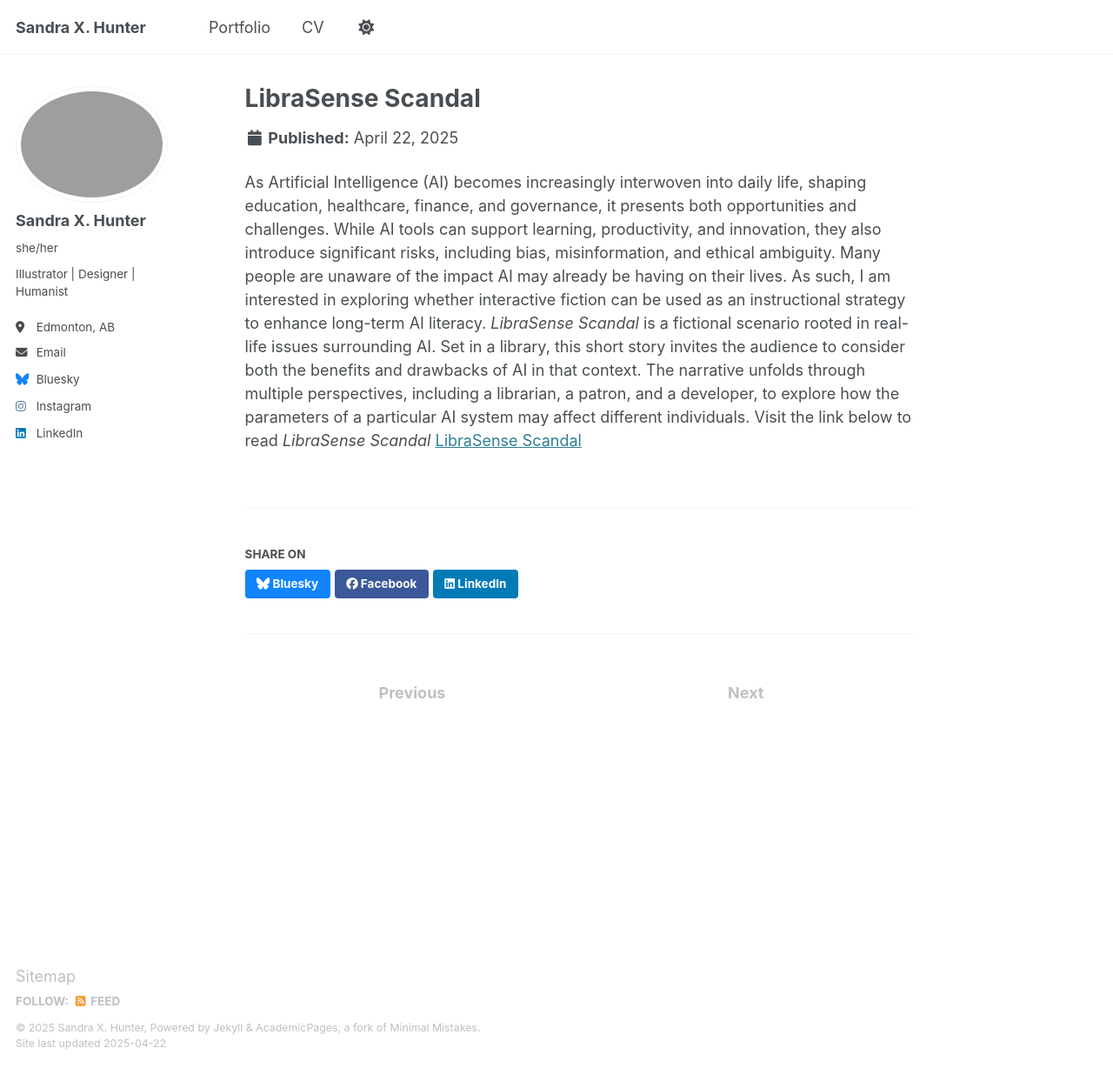
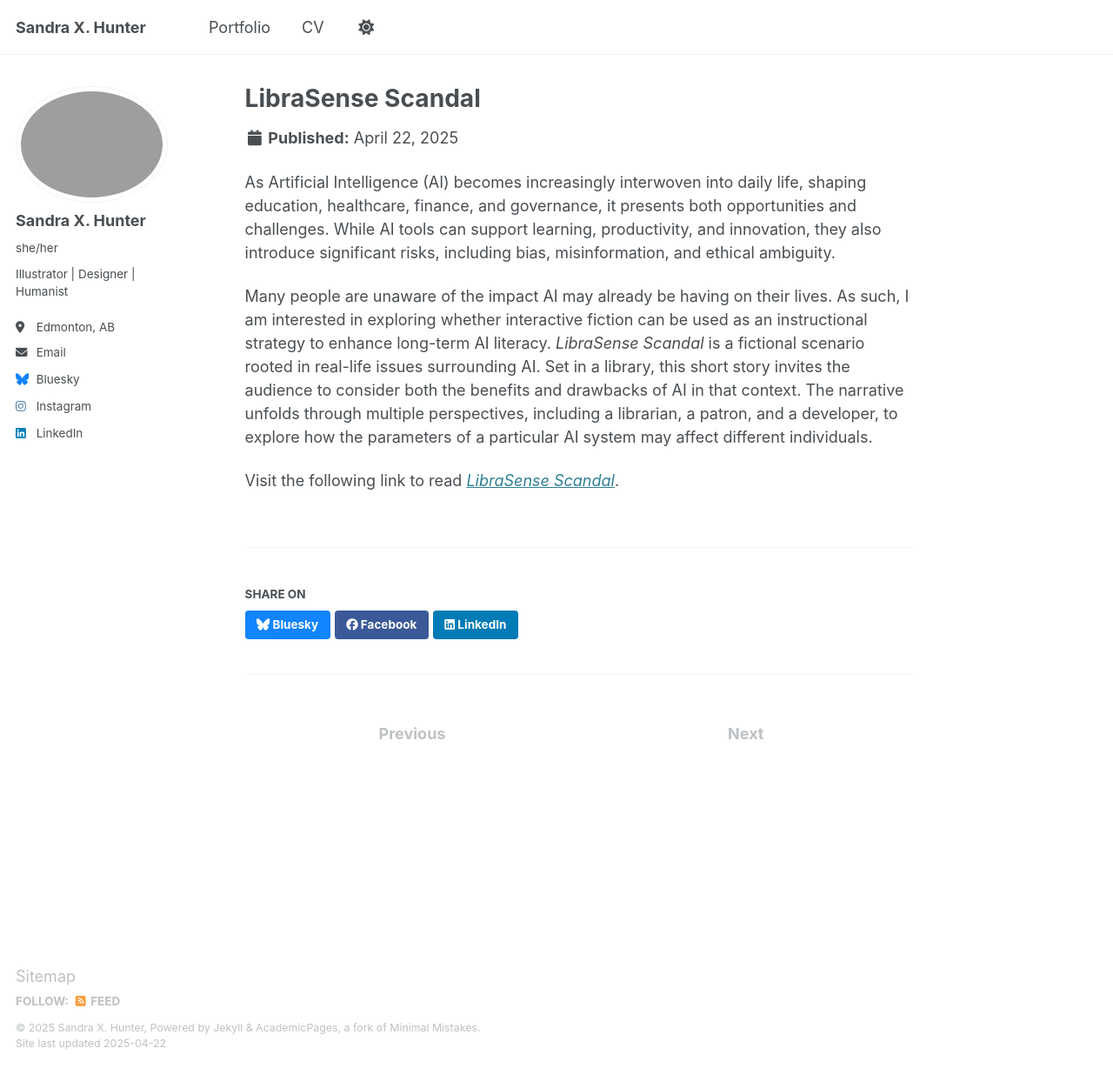
Before and after one commit to SX-Hunter/me, a Jekyll site: the page built from _portfolio/portfolio-2.html, in a window 1280 px wide and 1228 px high. Shown: the whole window at 87% size. Built offline with Jekyll 4.4.1, drawn with Linux system fonts in a browser that asks for light colours.

Commit message:
fixing formatting issues

```diff
--- a/_portfolio/portfolio-2.html
+++ b/_portfolio/portfolio-2.html
@@ -4,10 +4,8 @@ excerpt: "Can we use interactive fiction to increase AI literacy? A test in Twin
 collection: portfolio
 ---
 
-As Artificial Intelligence (AI) becomes increasingly interwoven into daily life, shaping education, healthcare, finance, and governance, it presents both opportunities and challenges. While AI tools can support learning, productivity, and innovation, they also introduce significant risks, including bias, misinformation, and ethical ambiguity.
+<p>As Artificial Intelligence (AI) becomes increasingly interwoven into daily life, shaping education, healthcare, finance, and governance, it presents both opportunities and challenges. While AI tools can support learning, productivity, and innovation, they also introduce significant risks, including bias, misinformation, and ethical ambiguity.</p>
 
-Many people are unaware of the impact AI may already be having on their lives. As such, I am interested in exploring whether interactive fiction can be used as an instructional strategy to enhance long-term AI literacy. <em>LibraSense Scandal</em> is a fictional scenario rooted in real-life issues surrounding AI. Set in a library, this short story invites the audience to consider both the benefits and drawbacks of AI in that context. The narrative unfolds through multiple perspectives, including a librarian, a patron, and a developer, to explore how the parameters of a particular AI system may affect different individuals.
+<p>Many people are unaware of the impact AI may already be having on their lives. As such, I am interested in exploring whether interactive fiction can be used as an instructional strategy to enhance long-term AI literacy. <em>LibraSense Scandal</em> is a fictional scenario rooted in real-life issues surrounding AI. Set in a library, this short story invites the audience to consider both the benefits and drawbacks of AI in that context. The narrative unfolds through multiple perspectives, including a librarian, a patron, and a developer, to explore how the parameters of a particular AI system may affect different individuals. </p>
 
-Visit the link below to read <em>LibraSense Scandal</em>
-
-<a href="../LibraSense Scandal.html" target="_blank">LibraSense Scandal</a>
+Visit the following link to read <em><a href="../LibraSense Scandal.html" target="_blank">LibraSense Scandal</a></em>.
```
Also changed, not shown: _portfolio/portfolio-1.md (+2 -2 lines).
